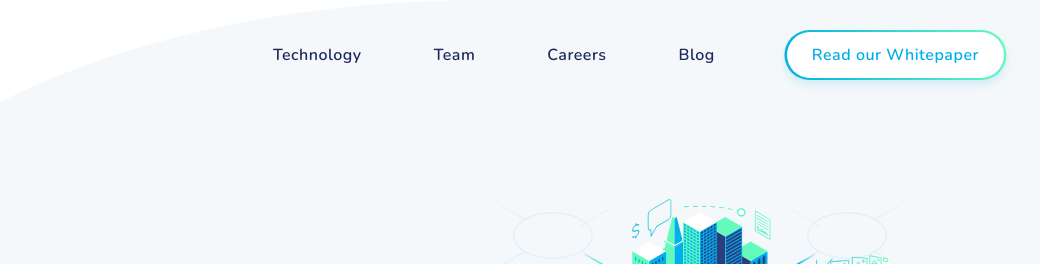
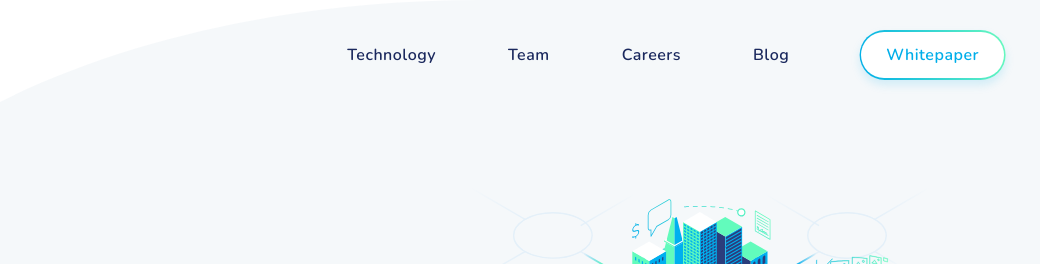
Before and after one commit to mikedoan/mikedoan.github.io, a plain HTML site: page index.html in a window 1280 px wide. Shown: the top 264 px of the page, 240-1280 px from the left. Drawn offline with nearby package versions, Linux system fonts and the light colour scheme; a script that the page names is missing; a web font is replaced by a local one.

Commit message:
replace all Read our whitepaper into whitepaper

```diff
--- a/index.html
+++ b/index.html
@@ -100,11 +100,11 @@
 
       </li><li id="nav-item__whitepaper" class="whitepaper-button">
           <a
-      href="https://harmony.one/"
+      href="https://docs.google.com/forms/d/1kVkr9cpe2s7yhwcKBDkptL4NQ7prqA3eMRGDJc3mdVk"
     class="header__nav-item button outline"
     target="_blank"
   >
-  <span>Read our Whitepaper</span>
+  <span>Whitepaper</span>
   </a>
 
       </li></ul>
@@ -175,7 +175,7 @@
     class="header__nav-item button outline"
     target="_blank"
   >
-  <span>Read our Whitepaper</span>
+  <span>Whitepaper</span>
   </a>
 
     </li></ul>
@@ -613,10 +613,10 @@
     class="outline button"
     target="_blank"
     data-g-event="hero"
-    data-g-label="Read our Whitepaper"
+    data-g-label="Whitepaper"
     data-g-action="clicked"
   >
-  <span>Read our Whitepaper</span>
+  <span>Whitepaper</span>
   </a>
 
 </div>
```
Also changed, not shown: careers/index.html (+4 -4 lines), team/index.html (+4 -4 lines), technology/index.html (+4 -4 lines).
